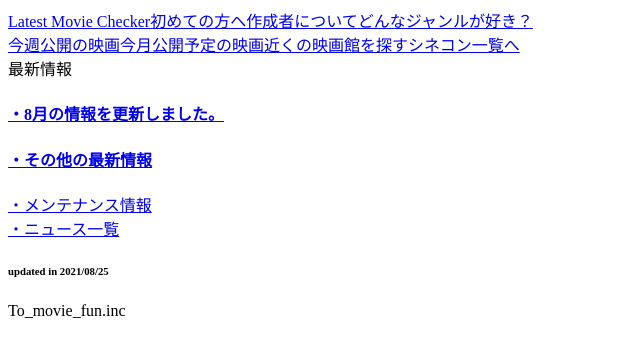
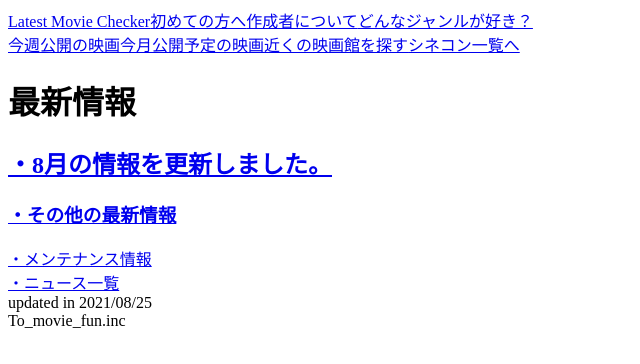
Before and after one commit to jungle379/Latest_movie_checker, a Next.js app: page / in a window 1280 px wide. Shown: the top 364 px of the page, without its empty margins (0-640 px from the left). Built offline with nearby package versions, Linux system fonts and the light colour scheme.

Commit message:
🚑 syuusei

```diff
--- a/src/components/main.jsx
+++ b/src/components/main.jsx
@@ -19,26 +19,24 @@ export function Main() {
           <a className="bg-center w-1/4 text-center bg-gray-200 text-0.5xl sm:text-3xl pt-5 pl-5 pr-5 hover:text-red-500 border-solid sm:border-4 sm:border-gray-400 border-2 border-gray-600">シネコン一覧へ</a>
         </Link>
       </div>
-      {/* divタグとhタグを整理する */}
-      <div className="flex justify-around mt-20 h-80 sm:border-dashed sm:border-8 sm:border-red-400 mr-40 ml-40">
-        <div className="sm:text-4xl mt-10 ml-10">最新情報
-          <h4 className="mt-10 w-40 sm:text-xl text-blue-500 underline">
+      <div className="sm:flex justify-around mt-20 h-80 sm:border-dashed sm:border-8 sm:border-red-400 mr-40 ml-40">
+        <div>
+          <h1 className="sm:text-4xl mt-10 ml-10">最新情報</h1>
+          <h2 className="mt-10 ml-14 sm:text-2xl w-100 text-blue-500 underline">
             <Link href="/newest/news1">・8月の情報を更新しました。</Link>
-          </h4>
-          <h4 className="mt-10 w-40 sm:text-xl text-blue-500 underline">
+          </h2>
+          <h3 className="mt-10 ml-14 sm:text-2xl w-100 text-blue-500 underline">
             <Link href="/newest/co-news">・その他の最新情報</Link>
-          </h4>
+          </h3>
         </div>
-        <div className="sm:text-2xl mt-10 sm:w-80 text-blue-500 underline">
+        <div className="sm:text-2xl w-60 ml-10 mt-10 sm:w-80 text-blue-500 underline">
           <Link href="/maintainance">・メンテナンス情報</Link>
         </div>
-        <div className="sm:text-2xl mt-10 sm:w-80 text-blue-500 underline">
+        <div className="sm:text-2xl w-60 ml-10 mt-10 sm:w-80 text-blue-500 underline">
           <Link href="/news">・ニュース一覧</Link>
         </div>
       </div>
-      <div>
-        <h6 className="text-0.5xl text-yellow-800 float-right sm:mt-0.5 mr-40 border-red-600 sm:visible invisible">updated in 2021/08/25</h6>
-      </div>
-    </div >
+      <div className="text-0.5xl text-yellow-800 float-right sm:mt-0.5 mr-40 border-red-600 sm:visible invisible">updated in 2021/08/25</div>
+    </div>
   );
 }
```
Also changed, not shown: 1 other file (tests, documents, lock files or other folders).
